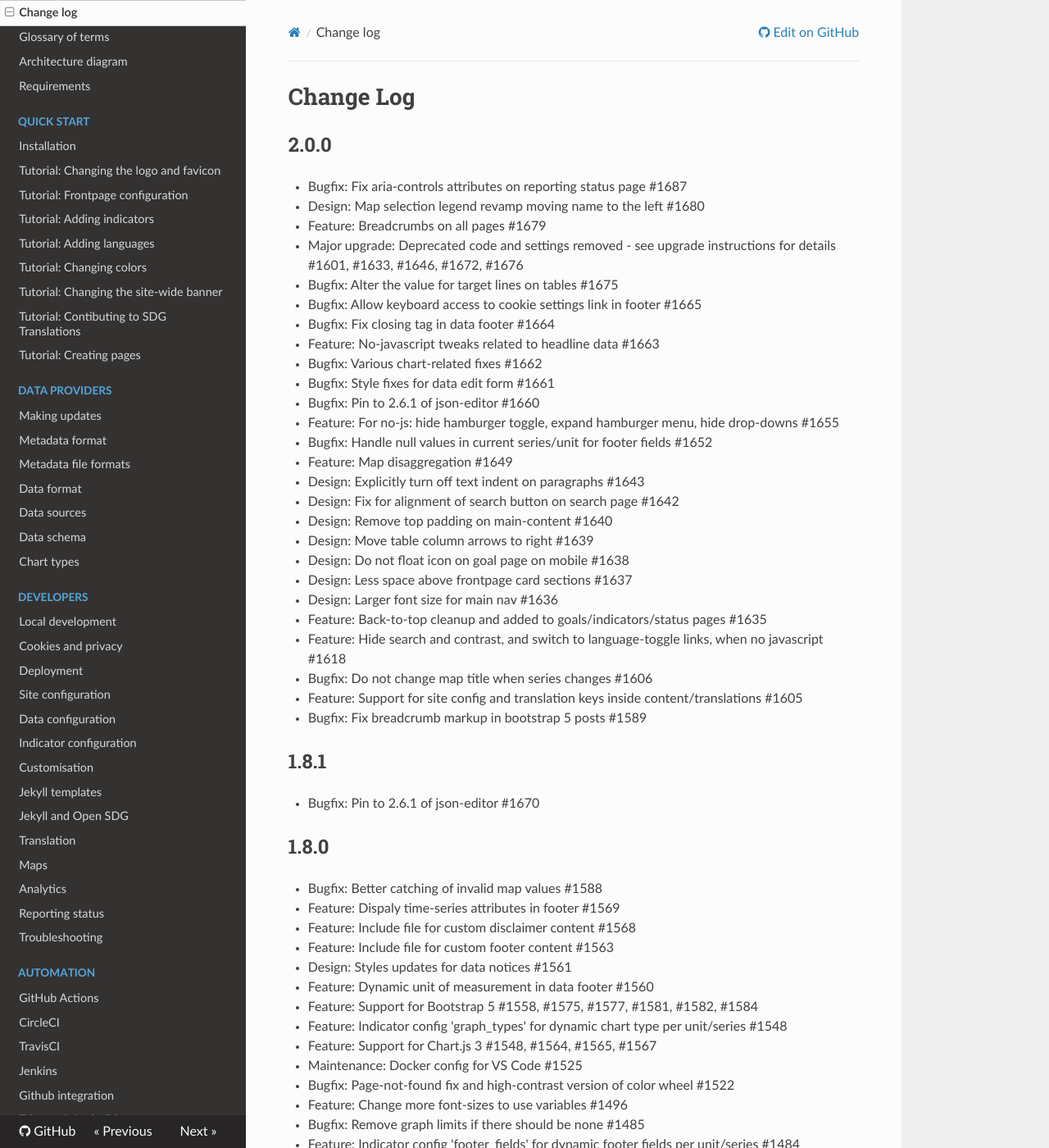
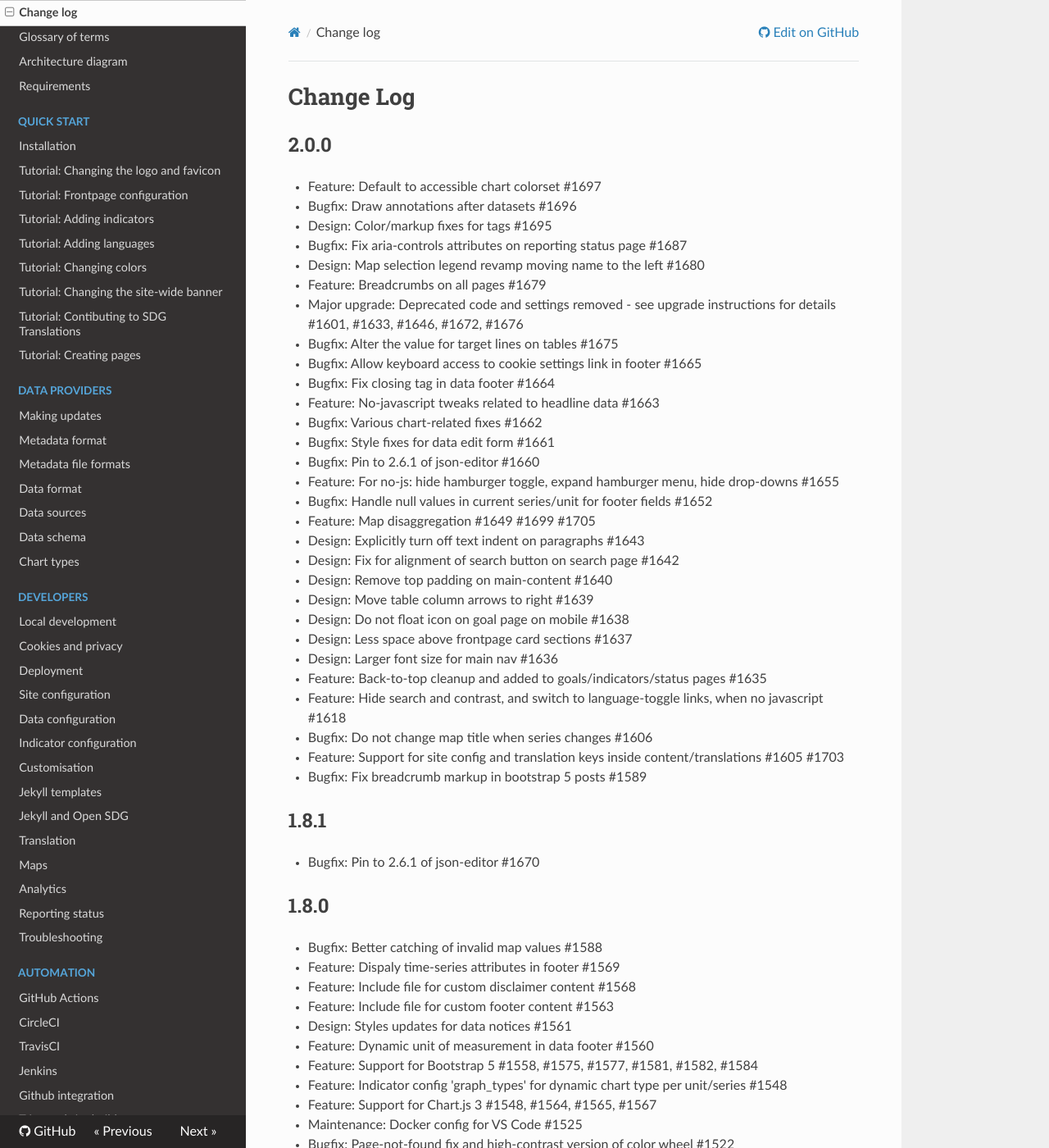
Before and after one commit to open-sdg/open-sdg, an MkDocs documentation site: the page built from docs/changelog.md, in a window 1280 px wide and 1400 px high. Shown: the whole window at 82% size. Built offline with MkDocs 1.6.1, drawn with Linux system fonts in a browser that asks for light colours; nearby versions of some CDN libraries.

Commit message:
Updates after beta2 release

```diff
--- a/docs/changelog.md
+++ b/docs/changelog.md
@@ -2,6 +2,9 @@
 
 ## 2.0.0
 
+* Feature: Default to accessible chart colorset #1697
+* Bugfix: Draw annotations after datasets #1696
+* Design: Color/markup fixes for tags #1695
 * Bugfix: Fix aria-controls attributes on reporting status page #1687
 * Design: Map selection legend revamp moving name to the left #1680
 * Feature: Breadcrumbs on all pages #1679
@@ -15,7 +18,7 @@
 * Bugfix: Pin to 2.6.1 of json-editor #1660
 * Feature: For no-js: hide hamburger toggle, expand hamburger menu, hide drop-downs #1655
 * Bugfix: Handle null values in current series/unit for footer fields #1652
-* Feature: Map disaggregation #1649
+* Feature: Map disaggregation #1649 #1699 #1705
 * Design: Explicitly turn off text indent on paragraphs #1643
 * Design: Fix for alignment of search button on search page #1642
 * Design: Remove top padding on main-content #1640
@@ -26,7 +29,7 @@
 * Feature: Back-to-top cleanup and added to goals/indicators/status pages #1635
 * Feature: Hide search and contrast, and switch to language-toggle links, when no javascript #1618
 * Bugfix: Do not change map title when series changes #1606
-* Feature: Support for site config and translation keys inside content/translations #1605
+* Feature: Support for site config and translation keys inside content/translations #1605 #1703
 * Bugfix: Fix breadcrumb markup in bootstrap 5 posts #1589
 
 ## 1.8.1
```
Also changed, not shown: docs/updates.md (+1 -0 lines), docs/upgrades/upgrading-2-0-0.md (+6 -2 lines).
